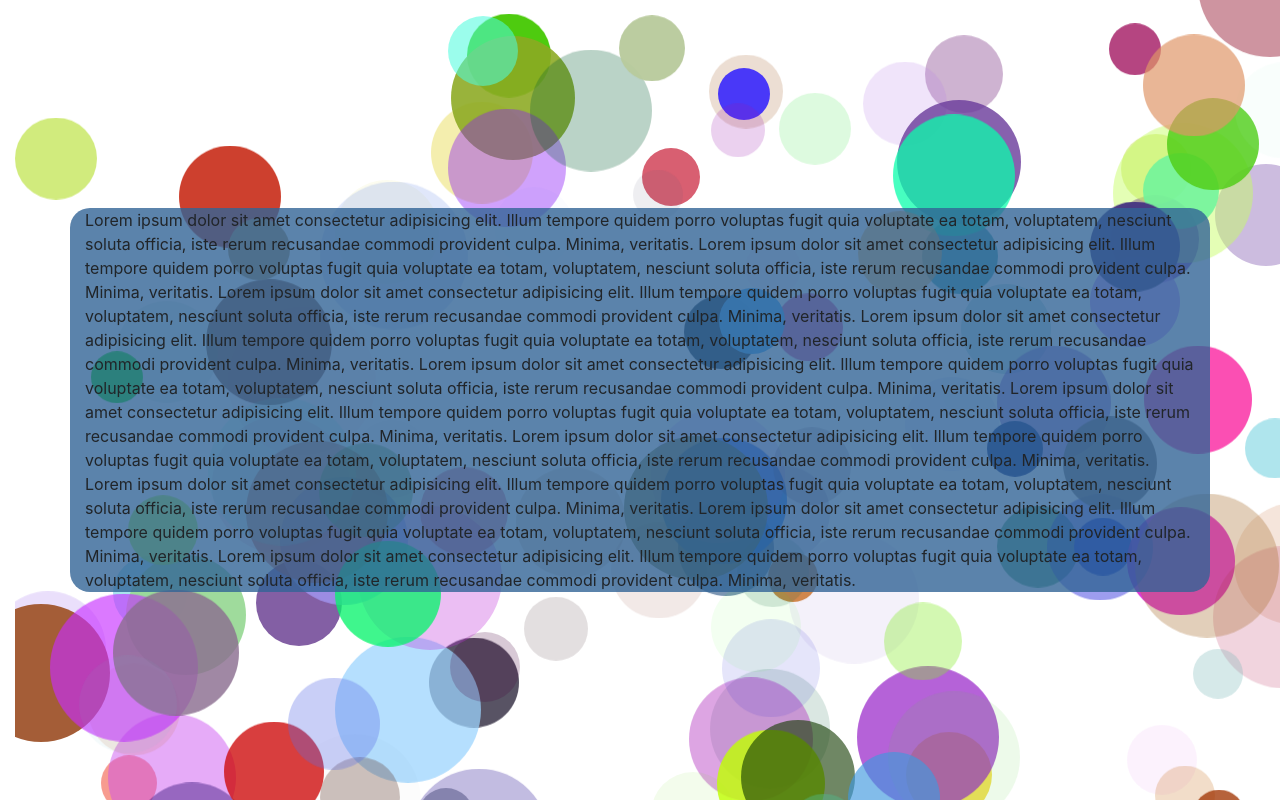
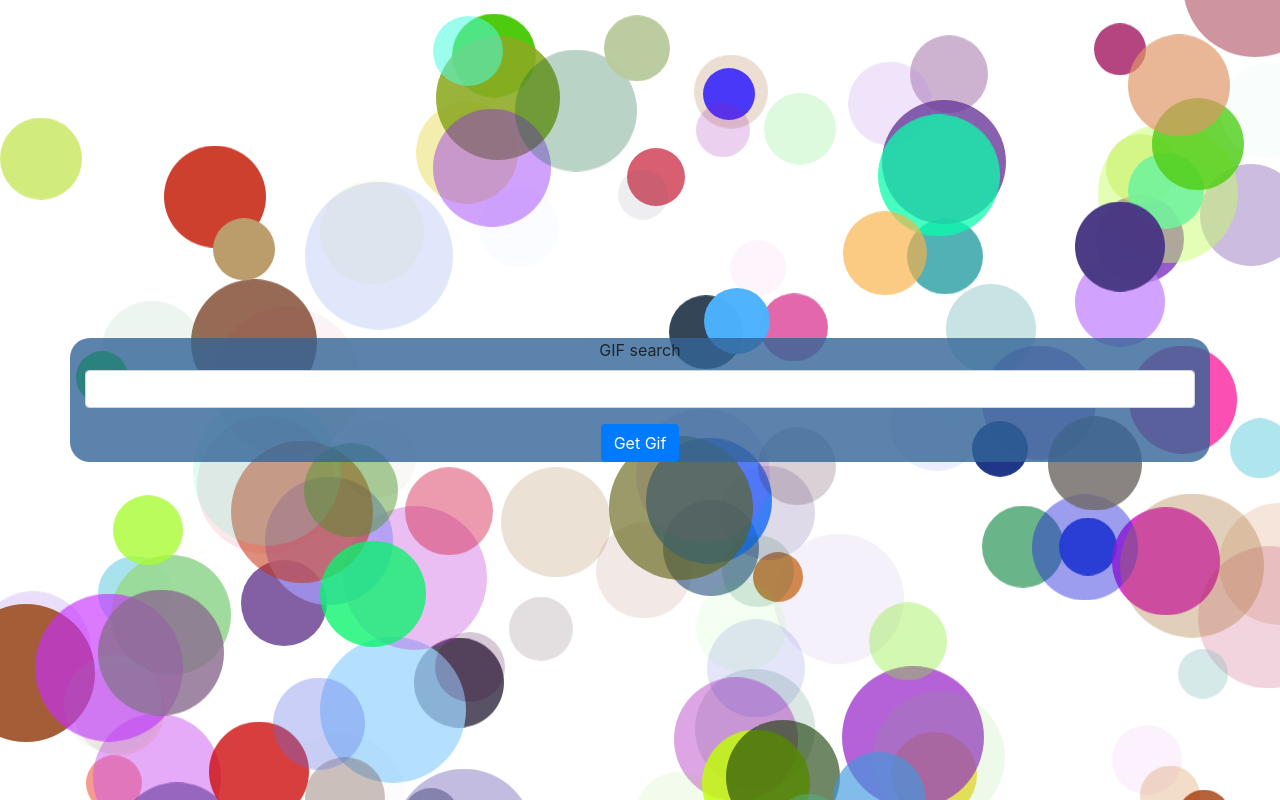
Before and after one commit to Koldenblue/para-bubbles, a React (Create React App) app: page / in a window 1280 px wide. Built offline with nearby package versions, Linux system fonts and the light colour scheme.

Commit message:
added gif search box

```diff
--- a/package.json
+++ b/package.json
@@ -6,6 +6,7 @@
     "@testing-library/jest-dom": "^4.2.4",
     "@testing-library/react": "^9.5.0",
     "@testing-library/user-event": "^7.2.1",
+    "axios": "^0.20.0",
     "bootstrap": "^4.5.3",
     "react": "^16.14.0",
     "react-bootstrap": "^1.3.0",
--- a/src/App.js
+++ b/src/App.js
@@ -8,10 +8,12 @@ function App() {
 
 
   return (
-    <div className='container-fluid'>
-      <ParallaxWrapper />
-      <TextBox />
-    </div>
+    <>
+      <div className='container-fluid'>
+        <ParallaxWrapper />
+        <TextBox />
+      </div>
+    </>
   );
 }
 
--- a/src/components/ParaBubble/ParallaxWrapper.js
+++ b/src/components/ParaBubble/ParallaxWrapper.js
@@ -26,7 +26,7 @@ function ParallaxWrapper() {
   let key=0;
   return (
     <>
-      <Parallax pages={pages} scrolling={true}>
+      <Parallax pages={pages} scrolling={true} className='para-container'>
         {ballArr.map(() => {
     const randOffset = (Math.floor(Math.random() * (pages * 1000))) / 1000;
     const randRed = Math.floor(Math.random() * 256);
--- a/src/components/TextBox.js
+++ b/src/components/TextBox.js
@@ -1,20 +1,44 @@
-import React from 'react';
+import axios from 'axios';
+import React, { useState } from 'react';
+import Button from 'react-bootstrap/Button';
+import Form from 'react-bootstrap/Form';
+
 
 export default function TextBox() {
+  const [gifUrl, setGifUrl] = useState('')
 
+
+  function handleSubmit(event) {
+    event.preventDefault();
+    console.log(event.target[0].value)
+    console.log("clicked")
+    if (event.target[0].value !== '') {
+      let searchGif = event.target[0].value
+      axios.get("https://api.giphy.com/v1/gifs/search?api_key=KMJCyLbjOMWXTaQOvNjFdBssv831R8Md&q=" + searchGif + "&limit=25&offset=0&rating=g&lang=en").then(data => {
+      let randGif = Math.floor(Math.random() * 25)
+      setGifUrl(data.data.data[randGif].images.original.url)
+      })
+    } else {
+      console.log('empty')
+    }
+  }
+
+  let gifImg;
+  if (gifUrl !== '') {
+    console.log(gifUrl)
+    gifImg = <img src={gifUrl} className='gif-img'/>
+  }
 
   return (
     <div className='container text-box'>
-Lorem ipsum dolor sit amet consectetur adipisicing elit. Illum tempore quidem porro voluptas fugit quia voluptate ea totam, voluptatem, nesciunt soluta officia, iste rerum recusandae commodi provident culpa. Minima, veritatis.
-Lorem ipsum dolor sit amet consectetur adipisicing elit. Illum tempore quidem porro voluptas fugit quia voluptate ea totam, voluptatem, nesciunt soluta officia, iste rerum recusandae commodi provident culpa. Minima, veritatis.
-Lorem ipsum dolor sit amet consectetur adipisicing elit. Illum tempore quidem porro voluptas fugit quia voluptate ea totam, voluptatem, nesciunt soluta officia, iste rerum recusandae commodi provident culpa. Minima, veritatis.
-Lorem ipsum dolor sit amet consectetur adipisicing elit. Illum tempore quidem porro voluptas fugit quia voluptate ea totam, voluptatem, nesciunt soluta officia, iste rerum recusandae commodi provident culpa. Minima, veritatis.
-Lorem ipsum dolor sit amet consectetur adipisicing elit. Illum tempore quidem porro voluptas fugit quia voluptate ea totam, voluptatem, nesciunt soluta officia, iste rerum recusandae commodi provident culpa. Minima, veritatis.
-Lorem ipsum dolor sit amet consectetur adipisicing elit. Illum tempore quidem porro voluptas fugit quia voluptate ea totam, voluptatem, nesciunt soluta officia, iste rerum recusandae commodi provident culpa. Minima, veritatis.
-Lorem ipsum dolor sit amet consectetur adipisicing elit. Illum tempore quidem porro voluptas fugit quia voluptate ea totam, voluptatem, nesciunt soluta officia, iste rerum recusandae commodi provident culpa. Minima, veritatis.
-Lorem ipsum dolor sit amet consectetur adipisicing elit. Illum tempore quidem porro voluptas fugit quia voluptate ea totam, voluptatem, nesciunt soluta officia, iste rerum recusandae commodi provident culpa. Minima, veritatis.
-Lorem ipsum dolor sit amet consectetur adipisicing elit. Illum tempore quidem porro voluptas fugit quia voluptate ea totam, voluptatem, nesciunt soluta officia, iste rerum recusandae commodi provident culpa. Minima, veritatis.
-Lorem ipsum dolor sit amet consectetur adipisicing elit. Illum tempore quidem porro voluptas fugit quia voluptate ea totam, voluptatem, nesciunt soluta officia, iste rerum recusandae commodi provident culpa. Minima, veritatis.
+      {gifImg}
+      <Form onSubmit={handleSubmit}>
+        <Form.Group controlId="gif-search">
+          <Form.Label>GIF search</Form.Label>
+          <Form.Control type="text" placeholder="" />
+        </Form.Group>
+        <Button type='submit'>Get Gif</Button>
+      </Form>
     </div>
   )
 }
--- a/src/index.css
+++ b/src/index.css
@@ -1,3 +1,4 @@
+
 .text-box {
   background-color: rgba(50, 100, 150, 0.8);
   position: fixed;
@@ -6,4 +7,18 @@
   top: 50%;
   transform: translateX(-50%) translateY(-50%);
   /* transform: translateY(-50%); */
+  transition: height 3s;
+  text-align: center;
 }
+
+.gif-img {
+  padding: 20px;
+  margin: 10px;
+  border: brown;
+  border-style: double;
+}
+
+.para-container {
+  margin: 0;
+  left: 0;
+}
```
Also changed, not shown: 1 other file (tests, documents, lock files or other folders).
